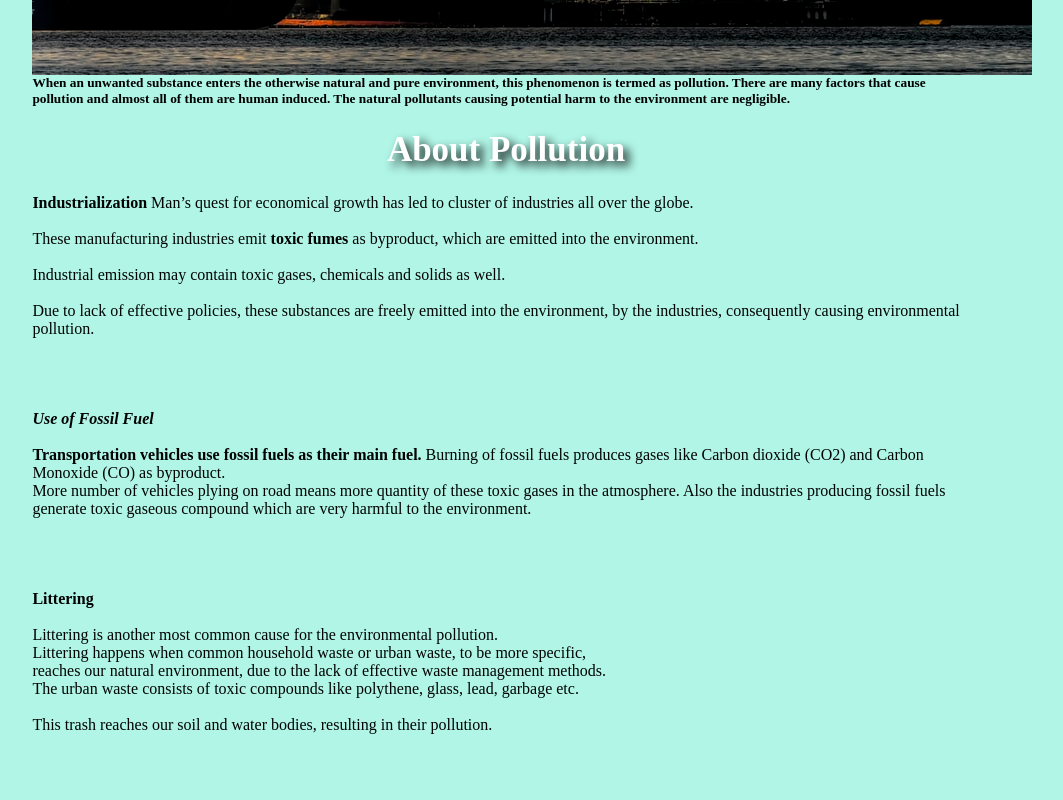
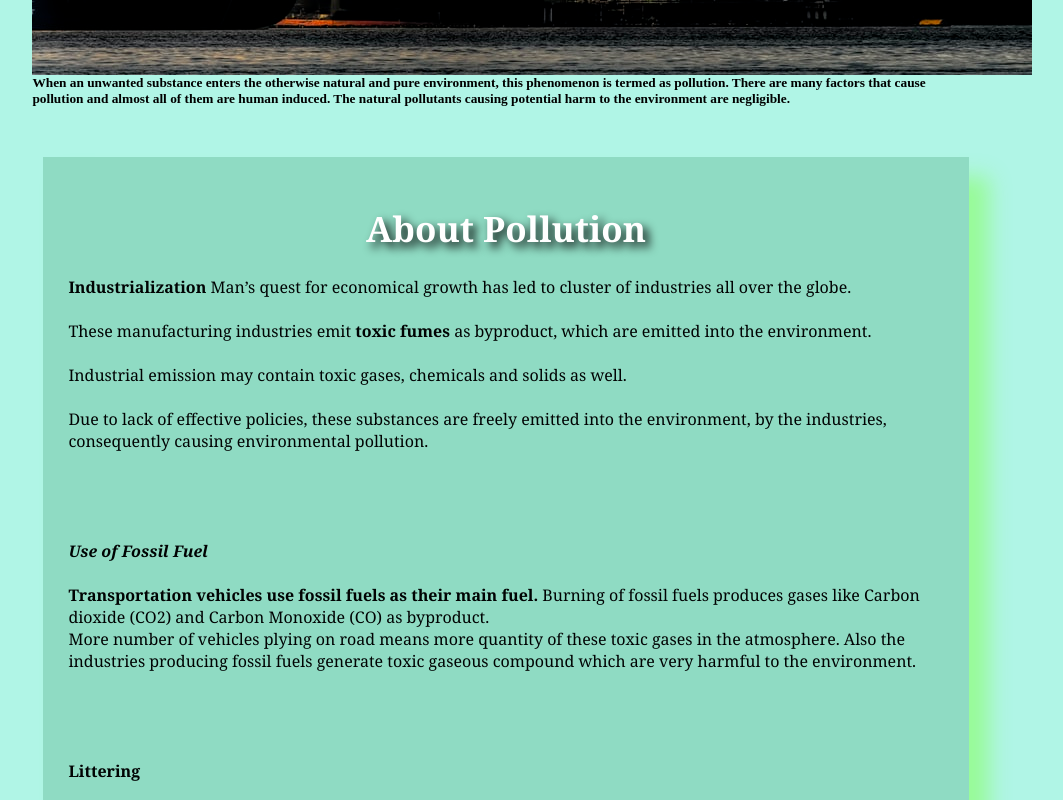
Before and after one commit to Krishnansha/studious-fortnight, a plain HTML site: page index.html in a window 1280 px wide. Shown: the part 860-1660 px from the top of the page, without its empty margins (134-1197 px from the left). Drawn offline with Linux system fonts and the light colour scheme.

Commit message:
Update index.html

```diff
--- a/index.html
+++ b/index.html
@@ -30,6 +30,15 @@
 			                width: 100 %;
                             		align: middle;
 	                    	}
+
+		    div#tribute-data {
+			background-color: rgb(46, 139, 87, 0.25);
+			box-shadow: 20px 20px 20px #98FB98;
+			font-family: Georgia;
+			padding: 25px 25px;
+			margin: 11px;
+			margin-top: 50px;
+		}
 
                      p  {
 
```
